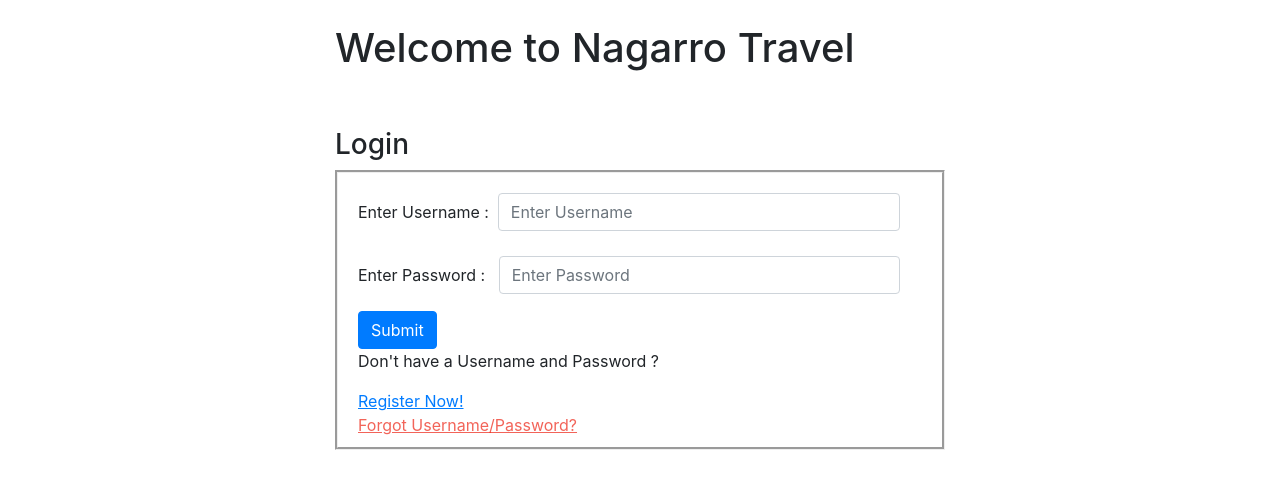
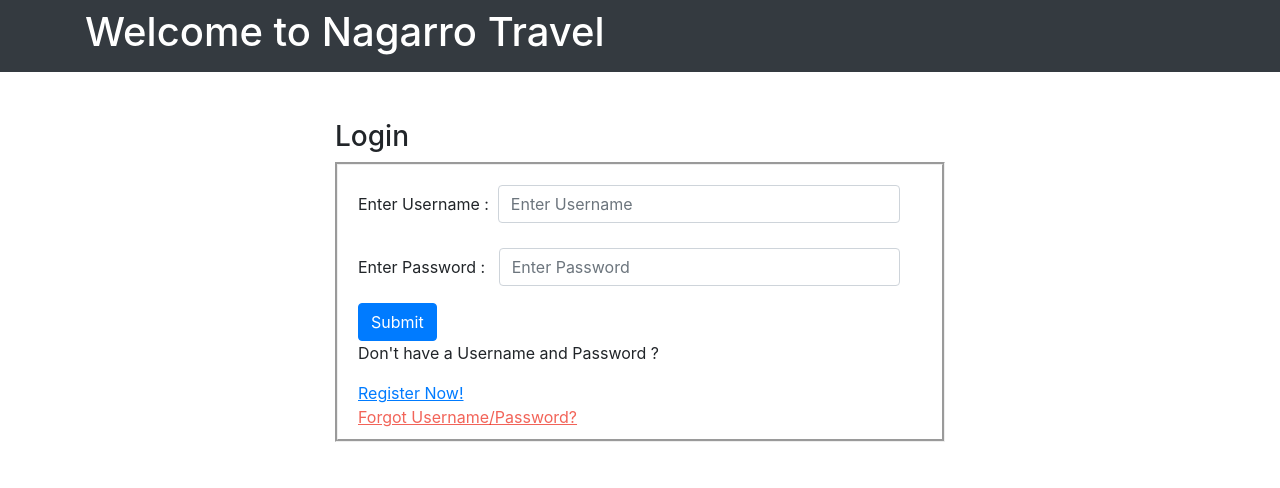
Before and after one commit to the-dimensionless/Ticket-Management-Portal-frontend, an Angular app: page / in a window 1280 px wide. Shown: the top 488 px of the page. Built offline with nearby package versions, Linux system fonts and the light colour scheme.

Commit message:
Work on Reg page

```diff
--- a/src/app/app.component.css
+++ b/src/app/app.component.css
@@ -0,0 +1,3 @@
+h1 {
+    color:white;
+}
--- a/src/app/app.component.html
+++ b/src/app/app.component.html
@@ -1 +1,7 @@
+<nav class="navbar navbar-light bg-dark">
+    <div class="container">
+        <h1>Welcome to Nagarro Travel</h1>
+    </div>
+</nav>
+
 <app-user-login-form></app-user-login-form>
--- a/src/app/user-login-form/user-login-form.component.html
+++ b/src/app/user-login-form/user-login-form.component.html
@@ -1,7 +1,3 @@
-<br>
-<div class="container col-6">
-    <h1>Welcome to Nagarro Travel</h1>
-</div>
 <br><br>
 <div class="container col-6">
     <h3>Login</h3>
```
